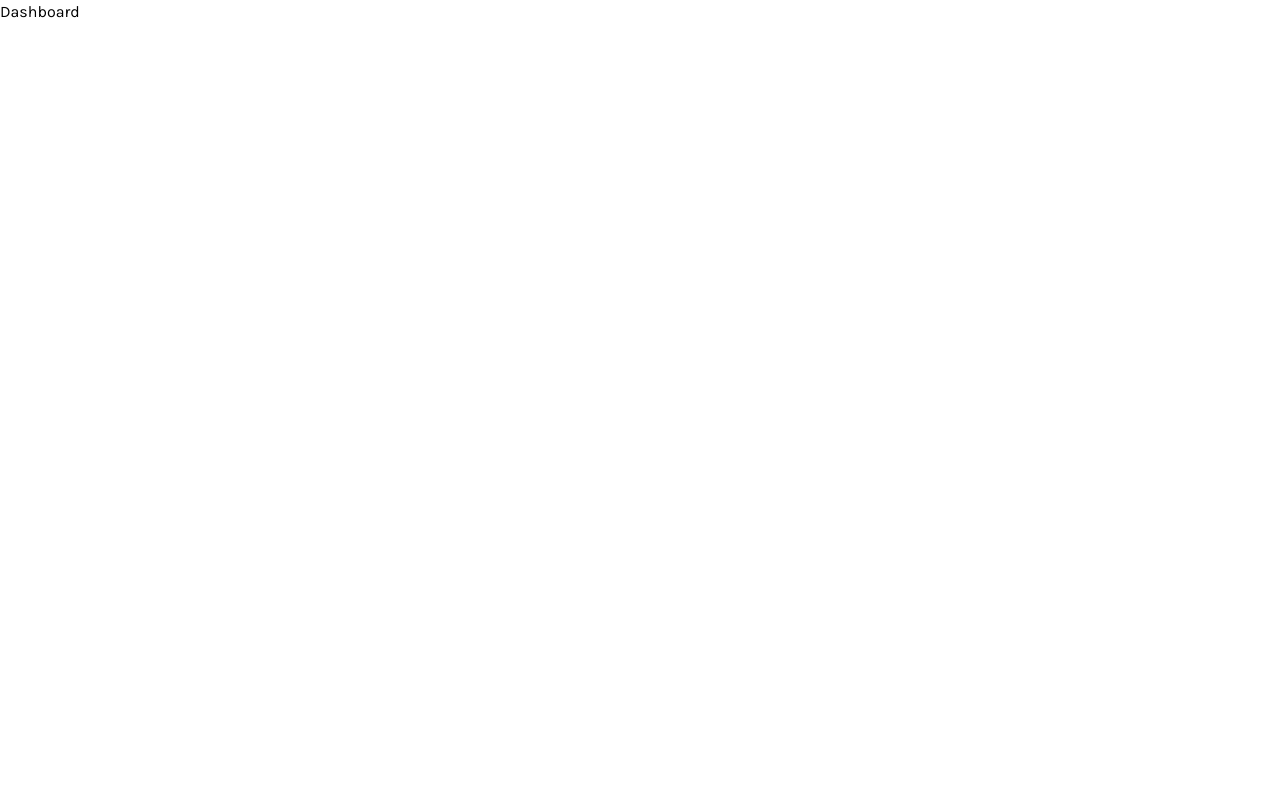
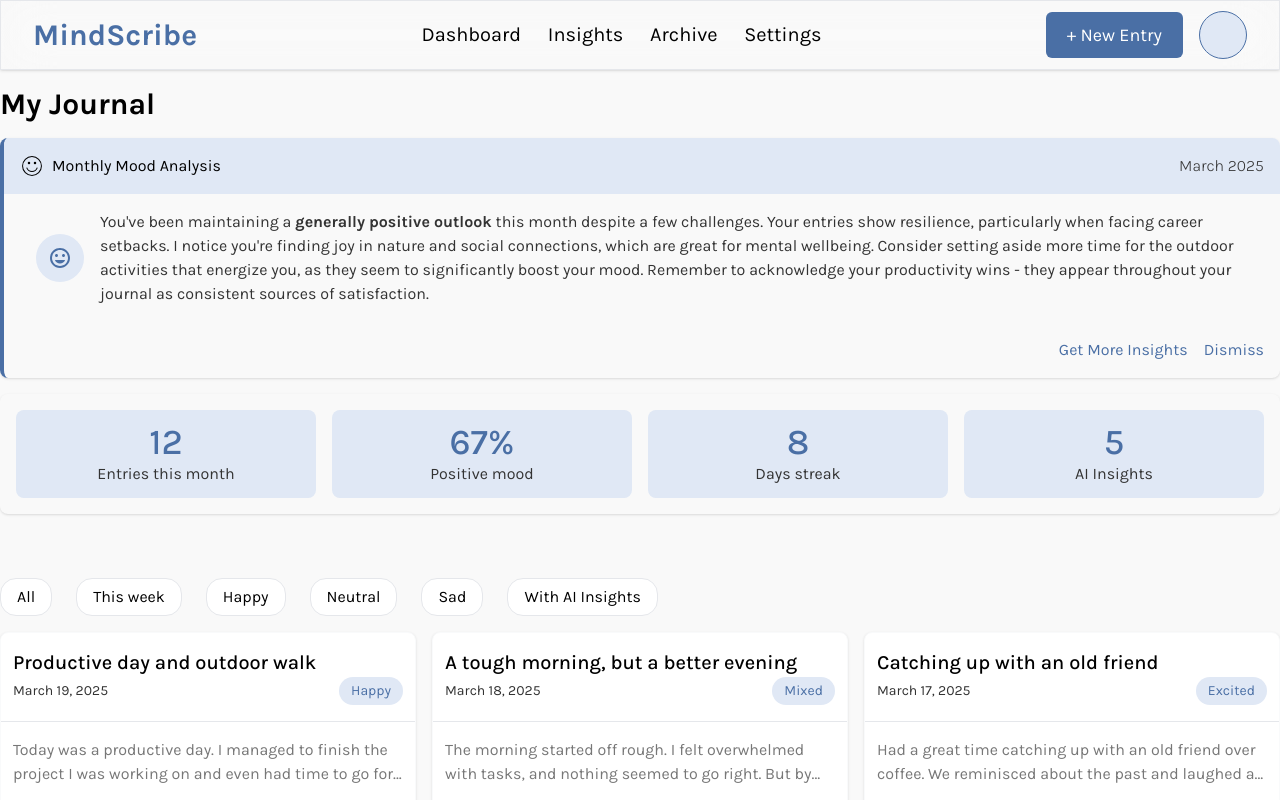
Before and after one commit to Nelman25/MindScribe-Frontend, a React (Vite) app: page /dashboard in a window 1280 px wide. Shown: the top 800 px of the page. Built offline with nearby package versions, Linux system fonts and the light colour scheme; a web font is replaced by a local one.

Commit message:
done dashboard

```diff
--- a/src/App.tsx
+++ b/src/App.tsx
@@ -2,6 +2,7 @@ import { createBrowserRouter, Outlet, RouterProvider } from "react-router-dom";
 import LandingPage from "./pages/LandingPage";
 import Signup from "./pages/Signup";
 import Login from "./pages/Login";
+import Dashboard from "./pages/Dashboard";
 
 const router = createBrowserRouter([
   {
@@ -13,7 +14,7 @@ const router = createBrowserRouter([
     ),
     children: [
       { index: true, element: <LandingPage /> },
-      { path: "dashboard", element: <div>Dashboard</div> },
+      { path: "dashboard", element: <Dashboard /> },
       { path: "new-entry", element: <div>New journal entry</div> },
       { path: "journal-entries/:id", element: <div>journal page</div> },
     ],
--- /dev/null
+++ b/src/pages/Dashboard.tsx
@@ -0,0 +1,118 @@
+import Button from "../components/Button";
+import { CiFaceSmile } from "react-icons/ci";
+import { MdMood } from "react-icons/md";
+import FilterButton from "../components/FilterButton";
+import JournalEntryCard from "../components/JournalEntryCard";
+import { JOURNAL_ENTRIES } from "../constants/constants";
+
+export default function Dashboard() {
+  return (
+    <div className="bg-background h-full">
+      <header className="h-[70px] flex items-center justify-between px-8 sticky top-0 border backdrop-blur-xl shadow z-20">
+        <h2 className="text-3xl max-lg:text-xl text-primary font-bold">
+          MindScribe
+        </h2>
+        <ul className="flex gap-4 justify-between items-center text-xl max-w-[400px] w-full">
+          <li className="hover:text-primary transition-all duration-300">
+            Dashboard
+          </li>
+          <li className="hover:text-primary transition-all duration-300">
+            Insights
+          </li>
+          <li className="hover:text-primary transition-all duration-300">
+            Archive
+          </li>
+          <li className="hover:text-primary transition-all duration-300">
+            Settings
+          </li>
+        </ul>
+        {/* Profile pic ng user */}
+        <div className="flex items-center gap-4">
+          <Button type="default">+ New Entry</Button>
+          <div className="size-12 rounded-full bg-pl border border-primary"></div>
+        </div>
+      </header>
+
+      <main className="py-4 max-w-[1440px] mx-auto">
+        <h1 className="text-3xl font-bold">My Journal</h1>
+        <div className="border-l-4 border-l-primary rounded-lg my-4 overflow-hidden shadow">
+          <div className="flex justify-between items-center px-4 bg-pl">
+            <div className="flex gap-2 items-center py-4">
+              <CiFaceSmile className="size-6" />
+              <h3>Monthly Mood Analysis</h3>
+            </div>
+            <span className="text-text font-light">March 2025</span>
+          </div>
+          <div className="w-full h-auto px-8 py-4 flex items-center gap-4">
+            <div className="p-3 bg-pl rounded-full ">
+              <MdMood className="text-primary size-6" />
+            </div>
+            <p className="text-text">
+              You've been maintaining a
+              <strong> generally positive outlook</strong> this month despite a
+              few challenges. Your entries show resilience, particularly when
+              facing career setbacks. I notice you're finding joy in nature and
+              social connections, which are great for mental wellbeing. Consider
+              setting aside more time for the outdoor activities that energize
+              you, as they seem to significantly boost your mood. Remember to
+              acknowledge your productivity wins - they appear throughout your
+              journal as consistent sources of satisfaction.
+            </p>
+          </div>
+          <div className="flex justify-end p-4">
+            <div className="flex gap-4">
+              <button className="text-primary">Get More Insights</button>
+              <button className="text-primary">Dismiss</button>
+            </div>
+          </div>
+        </div>
+
+        {/* Analytics */}
+        <div className="grid grid-cols-4 gap-4 p-4 rounded-lg shadow">
+          <div className="text-center bg-pl rounded-lg p-3">
+            <h1 className="text-primary text-4xl font-medium">12</h1>
+            <p className="text-text">Entries this month</p>
+          </div>
+
+          <div className="text-center bg-pl rounded-lg p-3">
+            <h1 className="text-primary text-4xl font-medium">67%</h1>
+            <p className="text-text">Positive mood</p>
+          </div>
+
+          <div className="text-center bg-pl rounded-lg p-3">
+            <h1 className="text-primary text-4xl font-medium">8</h1>
+            <p className="text-text">Days streak</p>
+          </div>
+
+          <div className="text-center bg-pl rounded-lg p-3">
+            <h1 className="text-primary text-4xl font-medium">5</h1>
+            <p className="text-text">AI Insights</p>
+          </div>
+        </div>
+
+        <div className="flex wrap gap-6 py-4 mt-12">
+          <FilterButton>All</FilterButton>
+          <FilterButton>This week</FilterButton>
+          <FilterButton>Happy</FilterButton>
+          <FilterButton>Neutral</FilterButton>
+          <FilterButton>Sad</FilterButton>
+          <FilterButton>With AI Insights</FilterButton>
+        </div>
+
+        {/* Journal entries card */}
+
+        <div className="grid grid-cols-3 gap-4">
+          {JOURNAL_ENTRIES.map(({ title, date, mood, tags, text }) => (
+            <JournalEntryCard
+              title={title}
+              date={date}
+              mood={mood}
+              tags={tags}
+              text={text}
+            />
+          ))}
+        </div>
+      </main>
+    </div>
+  );
+}
```
